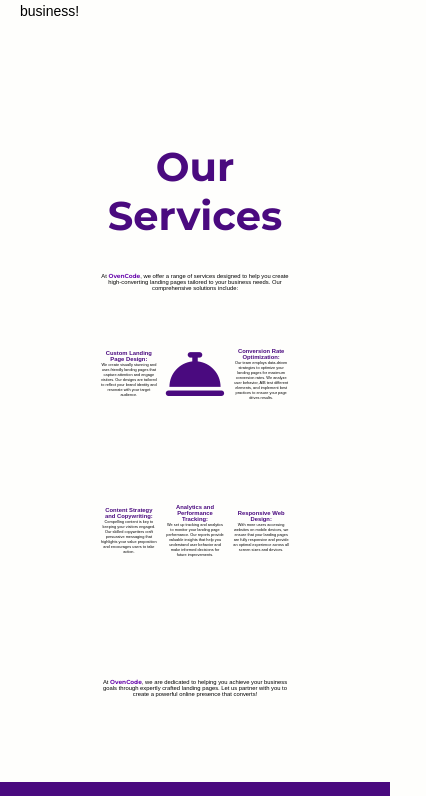
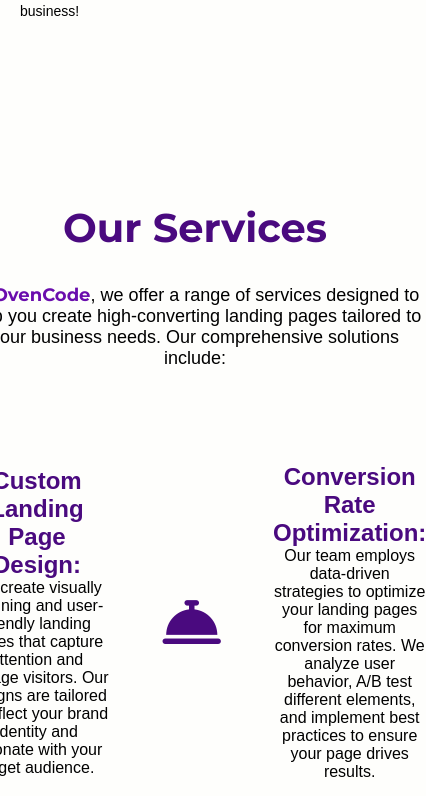
Before and after one commit to Jiwemoyo/OvenCode, a React (Vite) app: page / in a window 390 px wide. Shown: the part 1540-2336 px from the top of the page, 426 px wide, since content can reach past the window. Built offline with nearby package versions, Linux system fonts and the light colour scheme; a web font is replaced by a local one.

Commit message:
Correciones menores

```diff
--- a/src/assets/styles/services.css
+++ b/src/assets/styles/services.css
@@ -84,8 +84,22 @@ div > strong{
 @media (max-width: 768px) {
   .parent{
     margin: 0;
+    padding: 0 20px;
+    width: 100%;
   }
   .div7{
     margin-top: 0;
   }
+
+  .div3 ,.div4,.div5,.div6,.div7{
+    font-size: 16px;
+  }
+
+  .presentation ,.div8{
+    font-size: 18px
+  }
+
+  div > strong{
+    font-size: 24px ;
+  }
 }
```
